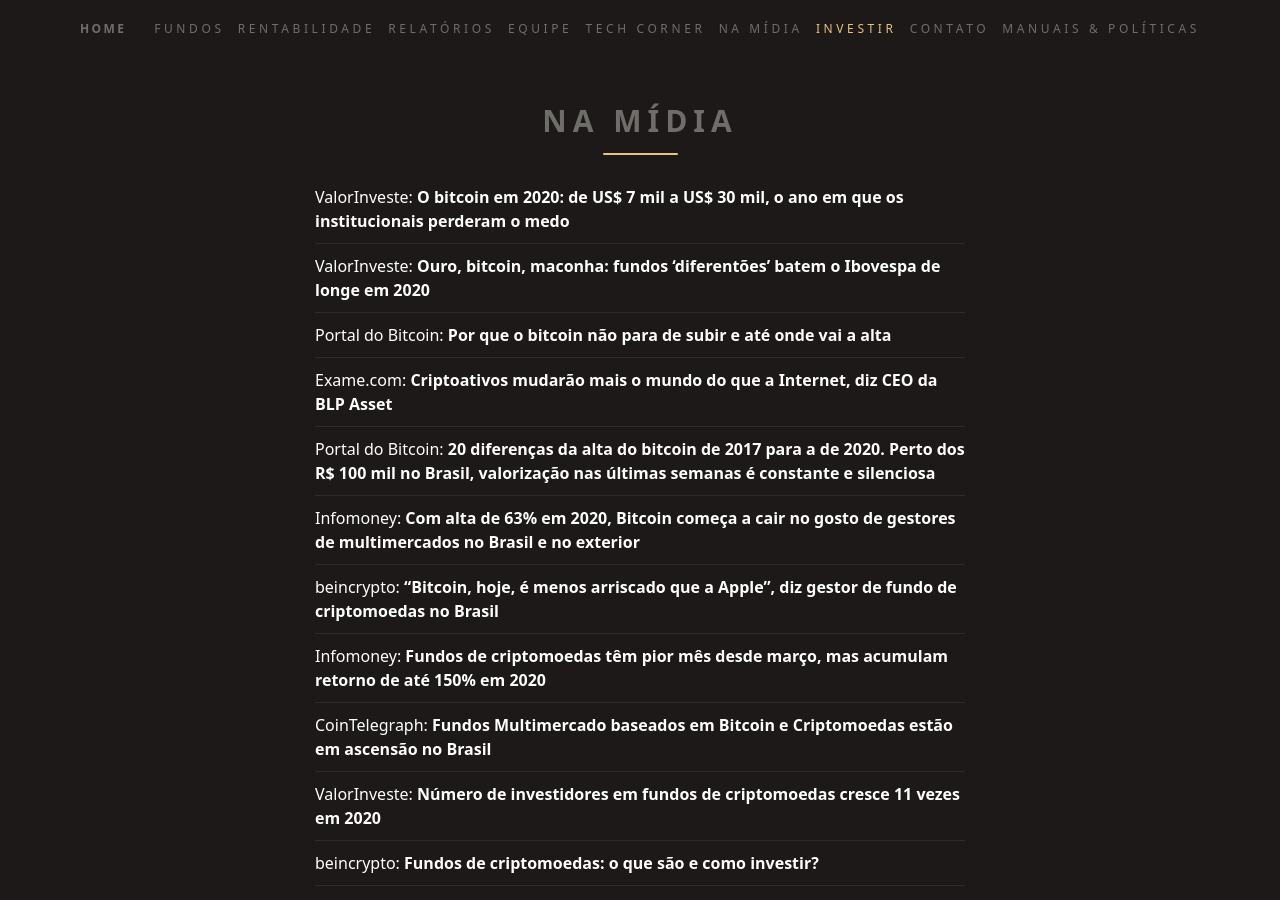
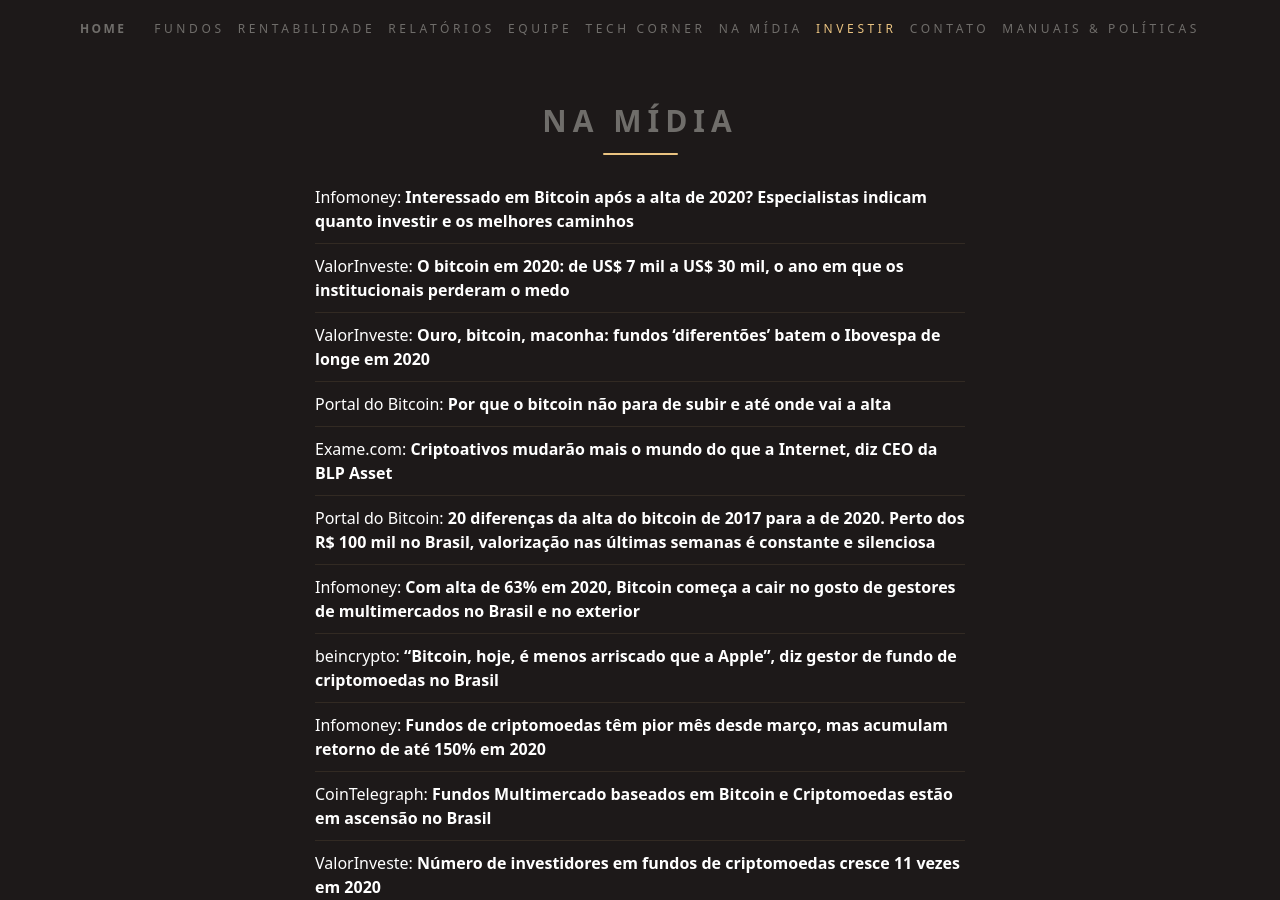
Before and after one commit to ateliedetemas/blpcrypto, a Jekyll site: the page built from _pages/na-midia.md, in a window 1280 px wide and 900 px high. Built offline with Jekyll 4.4.1, drawn with Linux system fonts in a browser that asks for light colours.

Commit message:
Update na-midia.md

```diff
--- a/_pages/na-midia.md
+++ b/_pages/na-midia.md
@@ -3,6 +3,7 @@ lang: pt
 layout: page
 title: Na Mídia
 ---
+|[Infomoney: **Interessado em Bitcoin após a alta de 2020? Especialistas indicam quanto investir e os melhores caminhos**](https://www.infomoney.com.br/onde-investir/interessado-em-bitcoin-apos-a-alta-de-2020-especialistas-indicam-quanto-investir-e-os-melhores-caminhos/)
 |[ValorInveste: **O bitcoin em 2020: de US$ 7 mil a US$ 30 mil, o ano em que os institucionais perderam o medo**](https://valorinveste.globo.com/mercados/cripto/noticia/2021/01/12/o-bitcoin-em-2020-de-us-7-mil-a-us-30-mil-o-ano-em-que-os-institucionais-perderam-o-medo.ghtml)
 |[ValorInveste: **Ouro, bitcoin, maconha: fundos ‘diferentões’ batem o Ibovespa de longe em 2020**](https://valorinveste.globo.com/produtos/fundos/noticia/2021/01/04/ouro-bitcoin-maconha-fundos-diferentoes-batem-o-ibovespa-de-longe-em-2020.ghtml)
 |[Portal do Bitcoin: **Por que o bitcoin não para de subir e até onde vai a alta**](https://portaldobitcoin.uol.com.br/por-que-o-bitcoin-nao-para-de-subir-e-ate-onde-vai-a-alta/)
```
